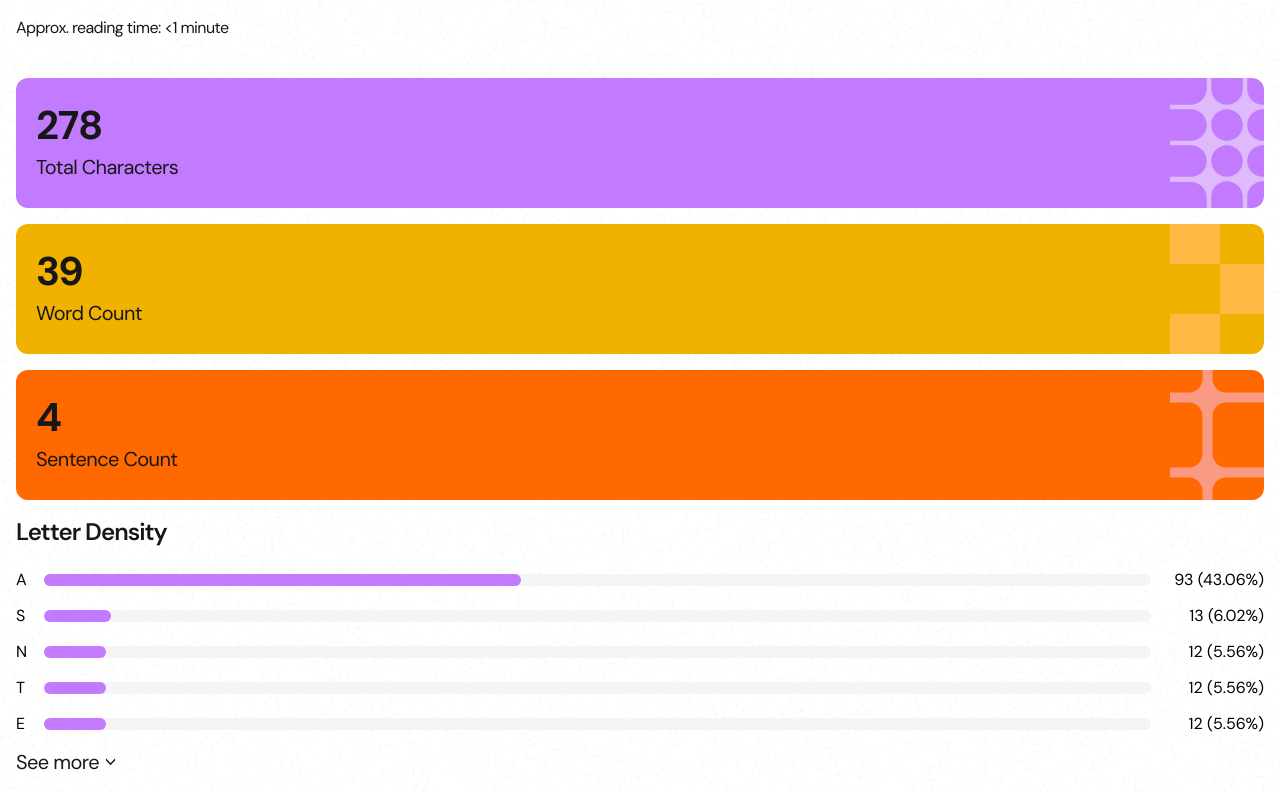
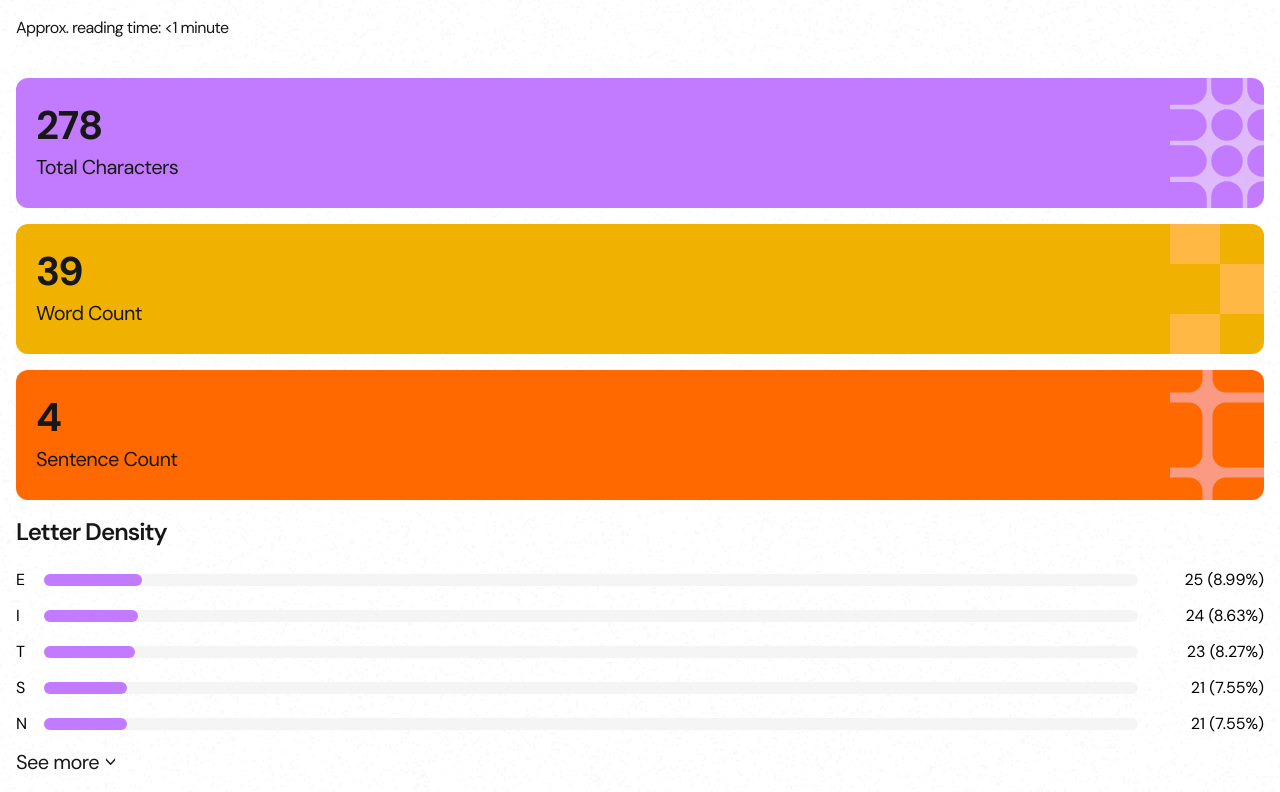
Before and after one commit to florianstancioiu/character-counter, a React (Vite) app: page / in a window 1280 px wide. Shown: the part 479-1271 px from the top of the page. Built offline with nearby package versions, Linux system fonts and the light colour scheme.

Commit message:
Small adjustments to the LetterStat component

```diff
--- a/src/App.tsx
+++ b/src/App.tsx
@@ -4,7 +4,7 @@ import Stat from "./components/Stat/Stat";
 import LetterDensity from "./components/LetterDensity/LetterDensity";
 
 const App = () => {
-  const text = `aaaaaaaaaaaaaaaaaaaaaaaaaaaaaaaaaaaaaaaaaaaaaaaaaaaaaaaaaaaaaaaaaaaaaaaaaaaaaaaaaaan transforms complex ideas into elegant solutions, making them easy to understand. It blends aesthetics and functionality seamlessly.`;
+  const text = `Design is the silent ambassador of your brand. Simplicity is key to effective communication, creating clarity in every interaction. A great design transforms complex ideas into elegant solutions, making them easy to understand. It blends aesthetics and functionality seamlessly.`;
 
   return (
     <>
--- a/src/components/LetterStat/LetterStat.tsx
+++ b/src/components/LetterStat/LetterStat.tsx
@@ -11,15 +11,15 @@ const LetterStat = ({ letter, count, totalLetters }: LetterStatProps) => {
     Math.round((percentage + Number.EPSILON) * 100) / 100;
 
   return (
-    <div className="flex justify-between items-center gap-x-3.5 mb-3">
-      <p className="w-4">{letter.toUpperCase()}</p>
+    <div className="flex justify-between items-center mb-3">
+      <p className="w-8">{letter.toUpperCase()}</p>
       <div className="bg-neutral-100 rounded-2xl h-3 w-full">
         <div
           className="bg-purple-400 h-3 rounded-2xl"
           style={{ width: roundedPercentage + "%" }}
         ></div>
       </div>
-      <p className="w-28 text-right">
+      <p className="w-36 text-right text-base">
         {count} ({roundedPercentage}%)
       </p>
     </div>
```
Also changed, not shown: 1 other file (tests, documents, lock files or other folders).
